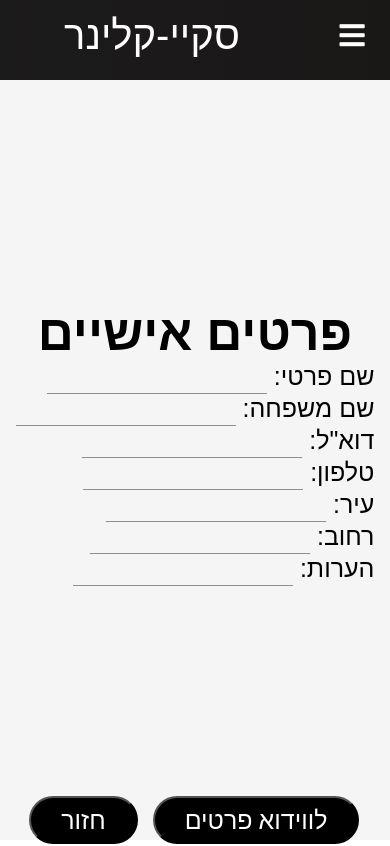
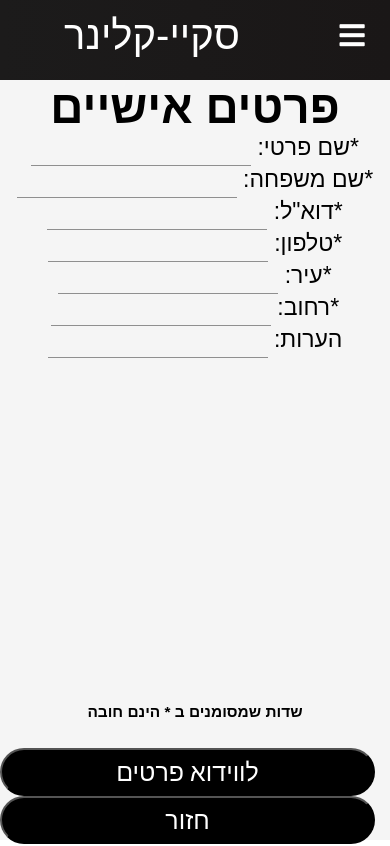
Before and after one commit to MatanYamin/Frontend---Final-Project, a React (Create React App) app in the folder skycleaner-website/: page /Cars in a window 390 px wide. Both pictures are taken after a click on the button "להזנת פרטים אישיים". Built offline with nearby package versions, Linux system fonts and the light colour scheme; no server answers.

Commit message:
Fixing elements for mobile. fixin positions for mobile and calendar in last step

```diff
--- a/skycleaner-website/src/App.css
+++ b/skycleaner-website/src/App.css
@@ -20,15 +20,12 @@
   }
 
   .form-stpes{
-    display: flex;
+    text-align: center;
     align-items: center;
-    justify-content: center;
-    font-size: 25px;
+    font-size: 23px;
     height: 90vh;
     background-color: whitesmoke;
-    /* background-position: center; */
   }
-
   .clean1,
   .clean2,
   .clean3,
--- a/skycleaner-website/src/components/form-components/Confirm.js
+++ b/skycleaner-website/src/components/form-components/Confirm.js
@@ -40,14 +40,35 @@ export class Confirm extends Component {
     render() {
     const {values: {service, price, addons, date, hour, firstName, lastName, email, address, city, phone, comments}} = this.props;
     const page = window.location.pathname.substring(1); //page name
-    if(firstName){
-        console.log("check")
-    };
-    console.log("maaaa");
+    const requierd_fields = [firstName, lastName, email, address, city, phone]
+    const missing_fields = ["שם פרטי", "שם משפחה", "מייל", "רחוב", "עיר", "טלפון"]
+    let show_err_array = []
+    let req_flag = false
+    requierd_fields.forEach((value, index)  =>{
+    if(value==""){
+        show_err_array.push(missing_fields[index])
+        req_flag = true
+        }
+    });
+    if(req_flag){
+        return(
+            <div>
+             <br/>   <br/>
+            השדות הבאים חסרים: <br/>
+            {show_err_array.map(val => {
+                return(<p><b>{val}</b> <br/> </p> )
+            })}
+            <div className="step-btn-container">
+            <button className="step-btn"
+            onClick={this.backward}>לביצוע שינויים
+                </button>
+                </div>
+            </div>
+        );
+    }
     return (
         <div>
-            {/* <li> */}
-            <h1>אישור פרטי התור</h1>
+            <h2>אישור פרטי התור</h2>
                 שם:
                 <h4>{firstName} {lastName}</h4>
                 {/* <t></t> */}
@@ -58,14 +79,12 @@ export class Confirm extends Component {
                 <h4>{email}</h4>
                 מספר טלפון:
                 <h4>{phone}</h4>
-                סוג שירות:
-                <h4>{service}</h4>
-                תוספים:
-                <h5>{addons}</h5>
+                השרות:
+                <h4>{service}  {addons}</h4>
                 הערות:
                 {comments}
-            <br/>
             {/* Continue button - calls "continue" that increase step state by 1 */}
+            <div>
             <div className="step-btn-container">
             <button className="step-btn"
             onClick={this.continue}>
@@ -75,6 +94,7 @@ export class Confirm extends Component {
             <button className="step-btn"
             onClick={this.backward}>חזור
                 </button>
+                </div>
             </div>
             </div>
     );
--- a/skycleaner-website/src/components/form-components/Form.css
+++ b/skycleaner-website/src/components/form-components/Form.css
@@ -15,7 +15,7 @@
     background: #32afb5;
     border: none;
     outline: none;
-    width: 100%;
+    /* width: 70%; */
     padding: 15px 0;
     color: #fff;
     font-size: 25px;
@@ -35,12 +35,12 @@
 bottom: 1;
 }
 
+
+
 .step-btn-container{
-    /* position:relative; */
+    width: 100%;
+    bottom: 0;
     position: absolute;
-    bottom: 0;
-    right: 5;
-    left: 5;
 }
 
 .step-btn{
@@ -101,3 +101,28 @@ bottom: 1;
 .react-datepicker__day--disabled{
     color: lightgray;
 }
+
+@media screen and (max-width: 960px) {
+    .step-btn-container{
+        display: grid;
+        width: 100%;
+        bottom: 0;
+        position: fixed;
+    }
+    .step-btn{
+        display:inline-block;
+        padding:0.3em 1.2em;
+        margin:0 0.6em 0.0em 0;
+        border-radius:2em;
+        box-sizing: border-box;
+        text-decoration:none;
+        font-family:'Roboto',sans-serif;
+        font-weight:300;
+        font-size: 25px;
+        color:#FFFFFF;
+        background-color:black;
+        text-align:center;
+        transition: all 0.2s;
+        cursor: pointer;
+    }
+}
--- a/skycleaner-website/src/components/form-components/PersonalDetails.js
+++ b/skycleaner-website/src/components/form-components/PersonalDetails.js
@@ -22,19 +22,19 @@ export class PersonalDetails extends Component {
     return (
         <div>
             <h1>פרטים אישיים</h1>
-            <label>שם פרטי: <t></t></label>
+            <label>*שם פרטי: <t></t></label>
             <TextField
             onChange={this.props.handleChange('firstName')}
             defaultValue={values.firstName}
             />
             <br/>
-            <label>שם משפחה: <t></t></label>
+            <label>*שם משפחה: <t></t></label>
             <TextField
             onChange={this.props.handleChange('lastName')}
             defaultValue={values.lastName}
             />
             <br/>
-            <label>דוא"ל: <t></t></label>
+            <label>*דוא"ל: <t></t></label>
             <TextField
             type="email"
             onChange={this.props.handleChange('email')}
@@ -42,20 +42,20 @@ export class PersonalDetails extends Component {
             required={true}
             />
             <br/>
-            <label>טלפון: <t></t>  <t></t></label>
+            <label>*טלפון: <t></t>  <t></t></label>
             <TextField
             type="tel"
             onChange={this.props.handleChange('phone')}
             defaultValue={values.phone}
             />
             <br/>
-            <label>עיר: <t></t></label>
+            <label>*עיר: <t></t></label>
             <TextField
             onChange={this.props.handleChange('city')}
             defaultValue={values.city}
             />
             <br/>
-            <label>רחוב: <t></t></label>
+            <label>*רחוב: <t></t></label>
             <TextField
             onChange={this.props.handleChange('address')}
             defaultValue={values.address}
@@ -69,6 +69,7 @@ export class PersonalDetails extends Component {
             <br/> <br/>
             {/* Continue button - calls "continue" that increase step state by 1 */}
             <div className="step-btn-container">
+                <h6>שדות שמסומנים ב * הינם חובה</h6> <br/>
             <button onClick={this.continue} className="step-btn">לווידוא פרטים</button>
             <button onClick={this.backward} className="step-btn">חזור</button>
             </div>
--- a/skycleaner-website/src/components/form-components/PickDateAndConfirm.js
+++ b/skycleaner-website/src/components/form-components/PickDateAndConfirm.js
@@ -65,7 +65,7 @@ export class PickDateAndConfirm extends Component {
             minDate={new Date()}
             filterDate={day => day.getDay() != 5 && day.getDay() != 6} // for weekends
             />
-            <br/>
+            <br/><br/><br/>
            <h3>בחרו שעה</h3>
             <select className="dropbtn"
             onChange={this.props.handleChange('hour')}>
@@ -80,6 +80,7 @@ export class PickDateAndConfirm extends Component {
                 </select>
             </div>
             {/* Continue button - calls "continue" that increase step state by 1 */}
+            <div>
             <div className="step-btn-container">
             <button className="step-btn"
             onClick={this.backward}>בצע שינויים
@@ -114,6 +115,7 @@ export class PickDateAndConfirm extends Component {
                     }}>
             הזמינו את התור!
             </button>
+            </div>
             {/* <t></t> */}
             {/* back button - calls "backward" that decrease step state by 1 */}
 
--- a/skycleaner-website/src/components/form-components/PickService.js
+++ b/skycleaner-website/src/components/form-components/PickService.js
@@ -7,6 +7,8 @@ import axios from "axios"
 import "./DropDown.css"
 import Addon from "./Addon"
 import "./Form.css"
+// import { Link } from "@material-ui/core"
+import {Link} from 'react-router-dom'
 
 
 
@@ -70,6 +72,7 @@ export class PickService extends Component {
             <br/><br/>
             <br/>
             <button className="form-drp-btn" onClick={() => this.setState({ showing: !showing })}>תרצו להוסיף?</button>
+            <br/>
             {this.state.showing ?
             <Addon
             addons={this.props.addons}
@@ -86,7 +89,7 @@ export class PickService extends Component {
             <div className="step-btn-container">
             <button className="step-btn" onClick={this.continue}>להזנת פרטים אישיים</button>
             </div>
-        </div>
+            </div>
     );
         }
             }
```
